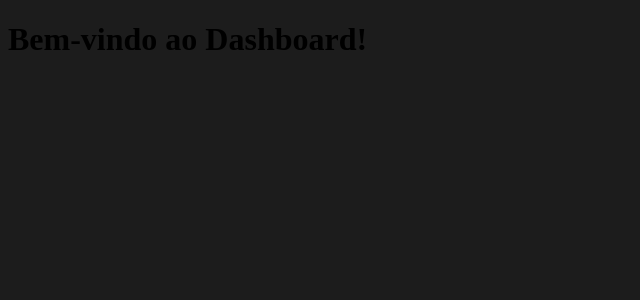
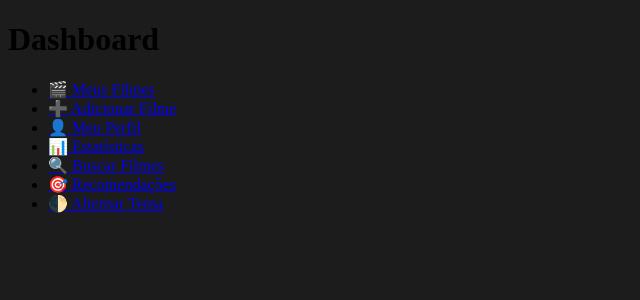
Before and after one commit to rafaelwebber/list-of-movies, a React (Create React App) app in the folder frontend/: page /dashboard in a window 1280 px wide. Shown: the top 300 px of the page, without its empty margins (0-640 px from the left). Built offline with nearby package versions, Linux system fonts and the light colour scheme.

Commit message:
estrutura inicial do projeto após o login

```diff
--- a/frontend/src/App.jsx
+++ b/frontend/src/App.jsx
@@ -2,10 +2,14 @@
 import { BrowserRouter, Routes, Route } from 'react-router-dom';
 import Login from './components/Login';
 import Cadastro from './components/Cadastro';
-
-function Dashboard() {
-  return <h1>Bem-vindo ao Dashboard!</h1>;
-}
+import Dashboard from './components/Dashboard';
+import MeusFilmes from './components/MeusFilmes';
+import AdicionarFilme from './components/AdicionarFilme';
+import Perfil from './components/Perfil';
+import Estatisticas from './components/Estatisticas';
+import BuscarFilmes from './components/BuscarFilmes';
+import Recomendacoes from './components/Recomendacoes';
+import Tema from './components/Tema';
 
 export default function App() {
   return (
@@ -14,6 +18,13 @@
         <Route path="/" element={<Login />} />
         <Route path="/cadastro" element={<Cadastro />} />
         <Route path="/dashboard" element={<Dashboard />} />
+        <Route path="/dashboard/filmes" element={<MeusFilmes />} />
+        <Route path="/dashboard/adicionar" element={<AdicionarFilme />} />
+        <Route path="/dashboard/perfil" element={<Perfil />} />
+        <Route path="/dashboard/estatisticas" element={<Estatisticas />} />
+        <Route path="/dashboard/buscar" element={<BuscarFilmes />} />
+        <Route path="/dashboard/recomendacoes" element={<Recomendacoes />} />
+        <Route path="/dashboard/tema" element={<Tema />} />
       </Routes>
     </BrowserRouter>
   );
--- a/frontend/src/components/Dashboard.css
+++ b/frontend/src/components/Dashboard.css
@@ -1,32 +1,18 @@
-.dashboardContainer {
-  padding: 30px;
-  font-family: 'Segoe UI', sans-serif;
-  color: #fff;
-  background-color: #121212;
-  min-height: 100vh;
+
+.dashboardHeader {
+  display: flex;
+  justify-content: space-between;
+  align-items: center;
+  padding: 1rem;
 }
 
-.dashboardHeader {
-  text-align: center;
-  margin-bottom: 40px;
+.logo {
+  height: 50px;
 }
 
-.filmesSection {
-  display: flex;
-  flex-wrap: wrap;
-  gap: 20px;
-  justify-content: center;
+.avatar {
+  height: 40px;
+  width: 40px;
+  border-radius: 50%;
+  object-fit: cover;
 }
-
-.filmeCard {
-  background-color: #1e1e1e;
-  padding: 20px;
-  border-radius: 10px;
-  width: 250px;
-  box-shadow: 0 0 10px rgba(255, 255, 255, 0.1);
-  transition: transform 0.3s ease;
-}
-
-.filmeCard:hover {
-  transform: scale(1.05);
-}
--- a/frontend/src/components/Dashboard.jsx
+++ b/frontend/src/components/Dashboard.jsx
@@ -1,28 +1,20 @@
 import React from 'react';
 import './Dashboard.css';
+import { Link } from 'react-router-dom';
 
 export default function Dashboard() {
-  const filmes = [
-    { id: 1, titulo: 'O Poderoso Chefão', genero: 'Drama' },
-    { id: 2, titulo: 'Interestelar', genero: 'Ficção Científica' },
-    { id: 3, titulo: 'Parasita', genero: 'Suspense' },
-  ];
-
   return (
-    <div className="dashboardContainer">
-      <header className="dashboardHeader">
-        <h1>🎬 List of Movies</h1>
-        <p>Bem-vindo ao seu catálogo pessoal</p>
-      </header>
-
-      <section className="filmesSection">
-        {filmes.map(filme => (
-          <div key={filme.id} className="filmeCard">
-            <h2>{filme.titulo}</h2>
-            <p>Gênero: {filme.genero}</p>
-          </div>
-        ))}
-      </section>
+    <div className="dashboardMenu">
+      <h1>Dashboard</h1>
+      <ul>
+        <li><Link to="/dashboard/filmes">🎬 Meus Filmes</Link></li>
+        <li><Link to="/dashboard/adicionar">➕ Adicionar Filme</Link></li>
+        <li><Link to="/dashboard/perfil">👤 Meu Perfil</Link></li>
+        <li><Link to="/dashboard/estatisticas">📊 Estatísticas</Link></li>
+        <li><Link to="/dashboard/buscar">🔍 Buscar Filmes</Link></li>
+        <li><Link to="/dashboard/recomendacoes">🎯 Recomendações</Link></li>
+        <li><Link to="/dashboard/tema">🌓 Alternar Tema</Link></li>
+      </ul>
     </div>
   );
 }
--- /dev/null
+++ b/frontend/src/components/MeusFilmes.jsx
@@ -0,0 +1,11 @@
+export default function MeusFilmes() {
+  return (
+    <div>
+      <h2>Meus Filmes</h2>
+      <ul>
+        <li>Filme 1</li>
+        <li>Filme 2</li>
+      </ul>
+    </div>
+  );
+}
```
Also changed, not shown: frontend/src/components/AdicionarFilme.jsx (added), frontend/src/components/BuscarFilmes.jsx (added), frontend/src/components/Estatisticas.jsx (added), frontend/src/components/Perfil.jsx (added), frontend/src/components/Recomendacoes.jsx (added), frontend/src/components/Tema.jsx (added).
